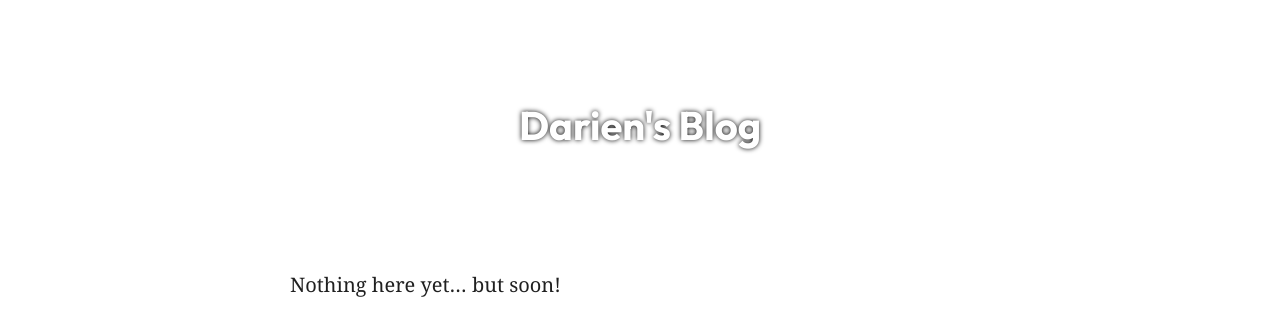
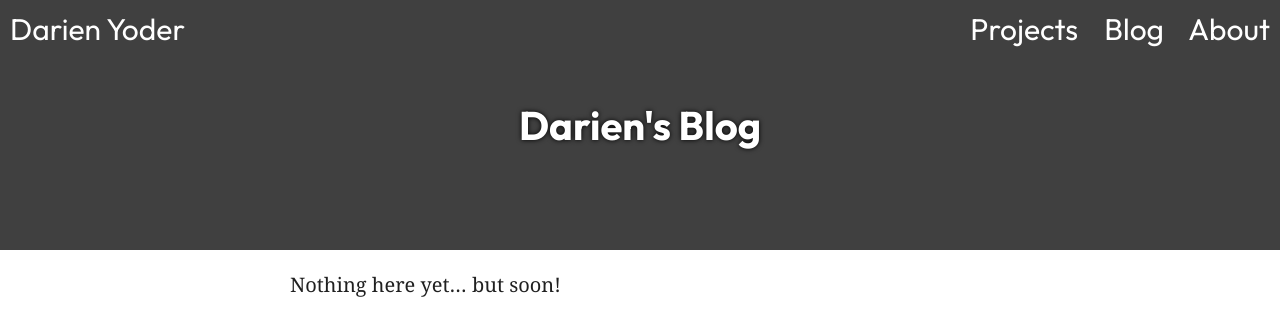
Before and after one commit to darienyoder/darienyoder.github.io, a Jekyll site: the page built from blog.md, in a window 1280 px wide. Shown: the top 336 px of the page. Built offline with Jekyll 4.4.1, drawn with Linux system fonts in a browser that asks for light colours.

Commit message:
Mobile nav background

```diff
--- a/_sass/main.scss
+++ b/_sass/main.scss
@@ -43,7 +43,7 @@
     flex-direction: row;
     position: sticky;
     top: 0px;
-    background-color: white;
+    background-color: #172e4b;
 }
 
 #mobile-nav a {
@@ -52,6 +52,9 @@
     flex-direction: column;
     align-items: center;
     justify-content: center;
+
+    text-decoration: none;
+    color: white;
 }
 
 @media only screen and (max-width: 550px) {
--- a/_sass/post.scss
+++ b/_sass/post.scss
@@ -19,7 +19,7 @@
     display: flex;
     justify-content: center;
     align-items: center;
-    background-color: #black;
+    background-color: #404040;
     background-position: center;
     background-size: cover;
     color: white;
```
